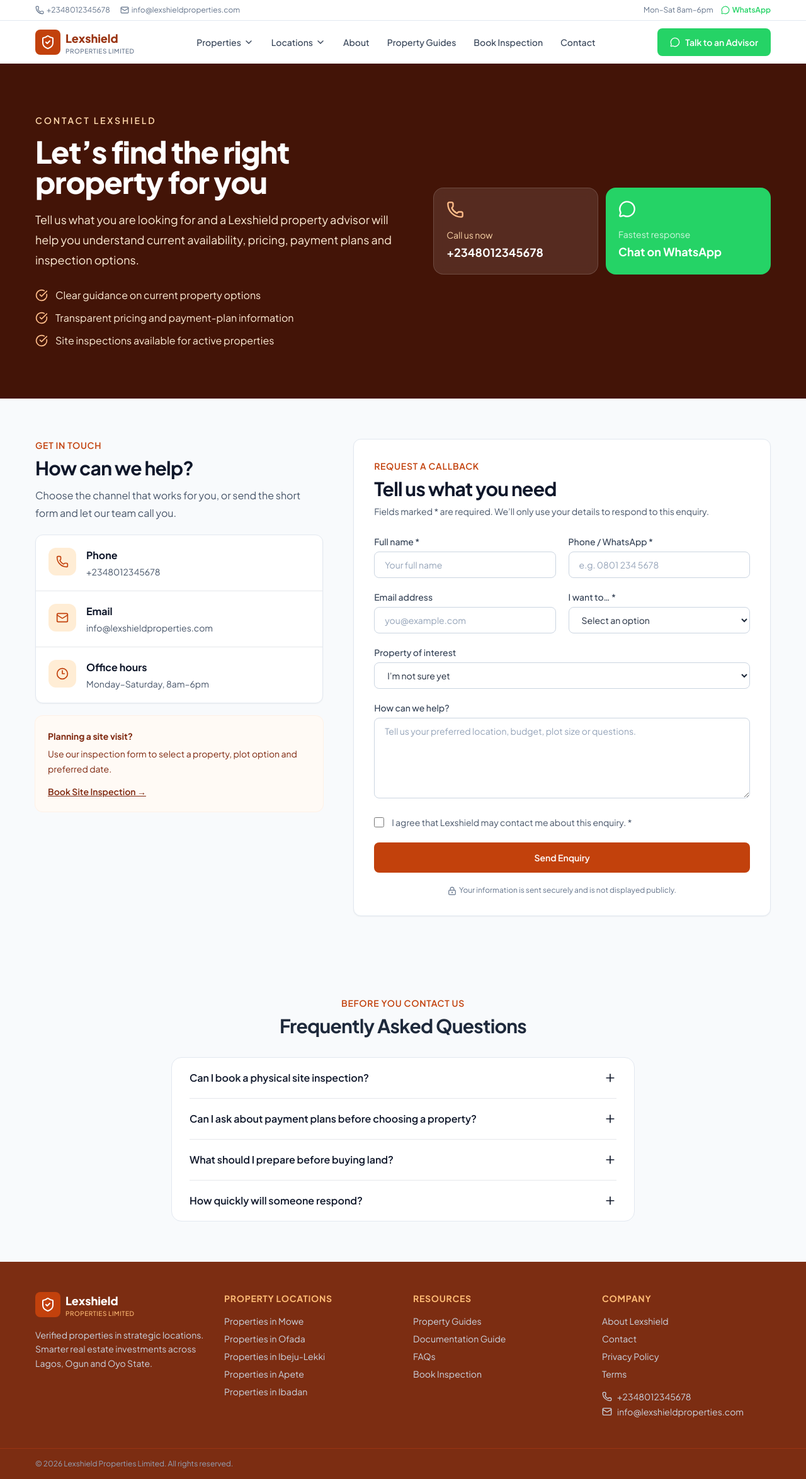
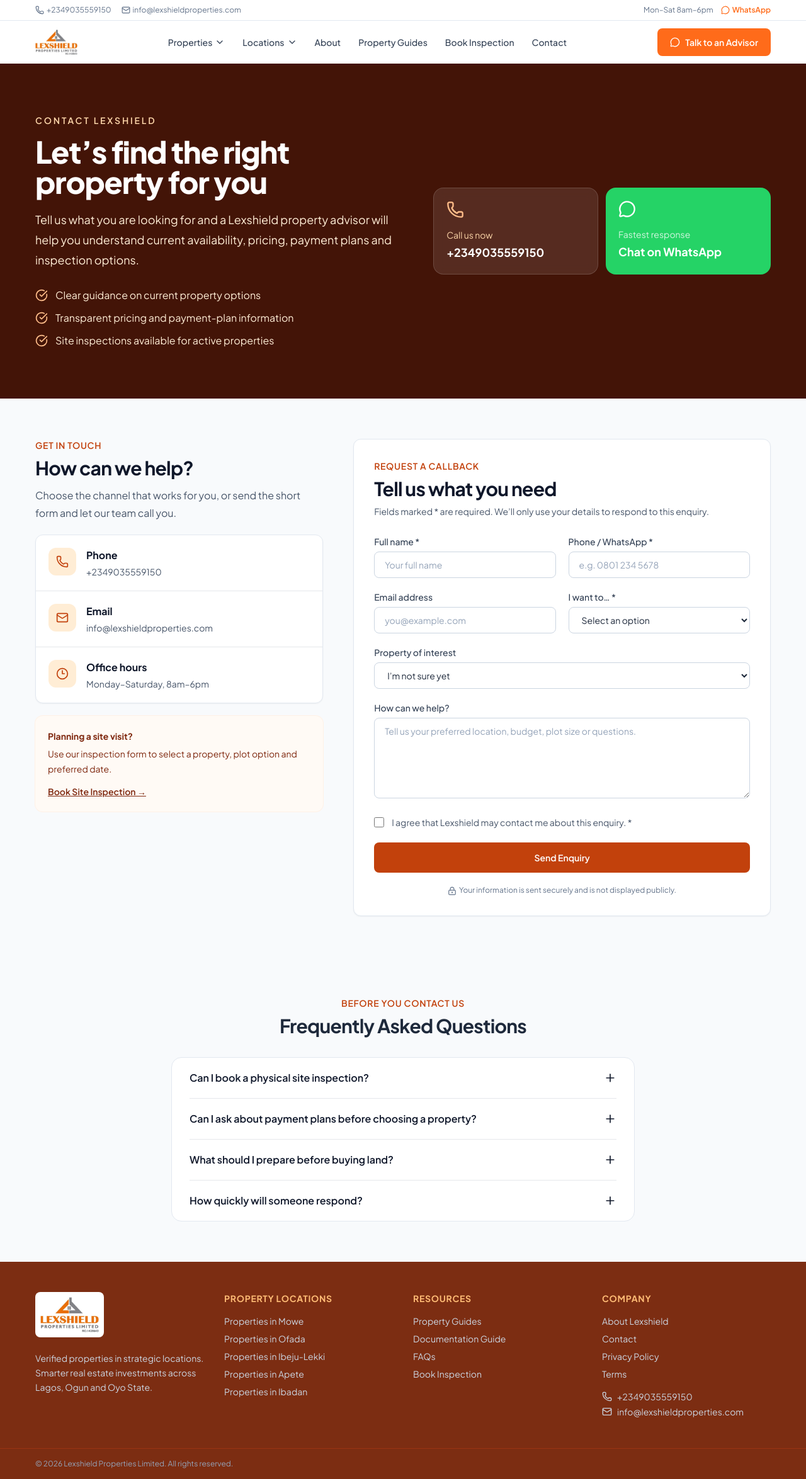
Before and after one commit to Gandokijnr/lexshield-properties, a Nuxt app: page /contact in a window 1280 px wide. Shown: the whole page at 63% size. Built offline with nearby package versions, Linux system fonts and the light colour scheme.

Commit message:
updated whatsapp number and phone number

```diff
--- a/assets/css/main.css
+++ b/assets/css/main.css
@@ -7,10 +7,17 @@
     -webkit-text-size-adjust: 100%;
     scroll-behavior: smooth;
   }
+
   body {
     @apply font-sans text-neutral-800 antialiased;
   }
-  h1, h2, h3, h4, h5, h6 {
+
+  h1,
+  h2,
+  h3,
+  h4,
+  h5,
+  h6 {
     @apply font-bold tracking-tight;
     line-height: 1.2;
   }
@@ -20,69 +27,91 @@
   .btn {
     @apply inline-flex items-center justify-center gap-2 rounded-lg px-5 py-3 text-sm font-semibold transition-all duration-200 focus:outline-none focus:ring-2 focus:ring-offset-2;
   }
+
   .btn-primary {
     @apply btn bg-primary-700 text-white hover:bg-primary-800 focus:ring-primary-500;
   }
+
   .btn-secondary {
     @apply btn bg-secondary-500 text-white hover:bg-secondary-600 focus:ring-secondary-400;
   }
+
   .btn-whatsapp {
-    @apply btn bg-[#25D366] text-white hover:bg-[#1da851] focus:ring-[#25D366];
+    @apply btn bg-[#FF6B1A] text-white hover:bg-[#1da851] focus:ring-[#25D366];
   }
+
   .btn-call {
     @apply btn bg-primary-600 text-white hover:bg-primary-700 focus:ring-primary-400;
   }
+
   .btn-outline {
     @apply btn border border-neutral-300 bg-white text-neutral-700 hover:border-primary-500 hover:text-primary-700 focus:ring-primary-400;
   }
+
   .btn-ghost {
     @apply btn text-primary-700 hover:bg-primary-50 focus:ring-primary-300;
   }
+
   .card {
     @apply rounded-xl border border-neutral-200 bg-white shadow-sm;
   }
+
   .input {
     @apply w-full rounded-lg border border-neutral-300 bg-white px-4 py-2.5 text-sm text-neutral-800 placeholder-neutral-400 transition focus:border-primary-500 focus:outline-none focus:ring-2 focus:ring-primary-200;
   }
+
   .label {
     @apply mb-1.5 block text-sm font-medium text-neutral-700;
   }
+
   .badge {
     @apply inline-flex items-center rounded-full px-2.5 py-0.5 text-xs font-semibold;
   }
+
   .badge-success {
     @apply badge bg-success-100 text-success-800;
   }
+
   .badge-warning {
     @apply badge bg-warning-100 text-warning-800;
   }
+
   .badge-error {
     @apply badge bg-error-100 text-error-800;
   }
+
   .badge-primary {
     @apply badge bg-primary-100 text-primary-800;
   }
+
   .badge-accent {
     @apply badge bg-accent-100 text-accent-800;
   }
+
   .section {
     @apply py-12 md:py-16;
   }
+
   .container-page {
     @apply mx-auto max-w-[1200px] px-4;
   }
+
   .prose-content p {
     @apply mb-4 leading-relaxed text-neutral-700;
   }
+
   .prose-content h2 {
     @apply mb-3 mt-8 text-2xl text-neutral-900;
   }
+
   .prose-content h3 {
     @apply mb-2 mt-6 text-xl text-neutral-900;
   }
+
   .prose-content ul {
     @apply mb-4 list-disc space-y-1 pl-5 text-neutral-700;
   }
+
   .prose-content a {
     @apply text-primary-700 underline hover:text-primary-800;
   }
--- a/components/AppFooter.vue
+++ b/components/AppFooter.vue
@@ -3,15 +3,14 @@
     <div class="container-page py-12">
       <div class="grid gap-8 md:grid-cols-2 lg:grid-cols-4">
         <div>
-          <div class="flex items-center gap-2">
-            <div class="flex h-10 w-10 items-center justify-center rounded-lg bg-primary-700 text-white">
-              <ShieldIcon class="h-6 w-6" />
-            </div>
-            <div class="leading-tight">
-              <span class="block text-lg font-extrabold text-white">Lexshield</span>
-              <span class="block text-[10px] font-medium uppercase tracking-wider text-primary-300">Properties Limited</span>
-            </div>
-          </div>
+          <NuxtLink to="/" class="inline-block rounded-lg bg-white p-2" aria-label="Lexshield Properties Limited home">
+            <img
+              src="/lexshield-logo.jpg"
+              alt="Lexshield Properties Limited"
+              width="52"
+              class="h-14 w-auto object-contain"
+            />
+          </NuxtLink>
           <p class="mt-4 text-sm leading-relaxed text-neutral-300">
             Verified properties in strategic locations. Smarter real estate investments across Lagos, Ogun and Oyo State.
           </p>
@@ -86,7 +85,6 @@
 
 <script setup lang="ts">
 import {
-  ShieldCheck as ShieldIcon,
   Phone as PhoneIcon,
   Mail as MailIcon,
   MapPin as MapPinIcon,
--- a/components/AppHeader.vue
+++ b/components/AppHeader.vue
@@ -17,7 +17,7 @@
         </div>
         <div class="flex items-center gap-3">
           <span class="hidden sm:inline">Mon–Sat 8am–6pm</span>
-          <a :href="whatsappLink" target="_blank" rel="noopener" class="flex items-center gap-1 font-semibold text-[#25D366]" @click="trackWhatsApp">
+          <a :href="whatsappLink" target="_blank" rel="noopener" class="flex items-center gap-1 font-semibold text-[#FF6B1A]" @click="trackWhatsApp">
             <WhatsAppIcon class="h-3.5 w-3.5" />
             <span>WhatsApp</span>
           </a>
@@ -26,14 +26,13 @@
     </div>
 
     <div class="container-page flex items-center justify-between py-3">
-      <NuxtLink to="/" class="flex items-center gap-2">
-        <div class="flex h-10 w-10 items-center justify-center rounded-lg bg-primary-700 text-white">
-          <ShieldIcon class="h-6 w-6" />
-        </div>
-        <div class="leading-tight">
-          <span class="block text-lg font-extrabold text-primary-800">Lexshield</span>
-          <span class="block text-[10px] font-medium uppercase tracking-wider text-neutral-500">Properties Limited</span>
-        </div>
+      <NuxtLink to="/" class="shrink-0" aria-label="Lexshield Properties Limited home">
+        <img
+          src="/lexshield-logo.jpg"
+          alt="Lexshield Properties Limited"
+          width="52"
+          class="h-9 w-auto object-contain sm:h-10"
+        />
       </NuxtLink>
 
       <nav class="hidden items-center gap-1 lg:flex">
@@ -84,7 +83,6 @@ import {
   Mail as MailIcon,
   Menu as MenuIcon,
   X as CloseIcon,
-  ShieldCheck as ShieldIcon,
   MessageCircle as WhatsAppIcon,
 } from 'lucide-vue-next'
 
--- a/layouts/admin.vue
+++ b/layouts/admin.vue
@@ -1,2 +1,2 @@
-<template><div class="min-h-screen bg-neutral-100"><header class="border-b bg-white"><div class="container-page flex h-16 items-center justify-between"><NuxtLink to="/admin" class="flex items-center gap-2 font-extrabold text-primary-700"><ShieldCheck class="h-6 w-6"/>Lexshield Admin</NuxtLink><nav class="flex items-center gap-1 text-sm"><NuxtLink to="/admin/properties" class="rounded-lg px-3 py-2 hover:bg-primary-50">Properties</NuxtLink><NuxtLink to="/admin/media" class="rounded-lg px-3 py-2 hover:bg-primary-50">Media</NuxtLink><NuxtLink to="/admin/blog" class="rounded-lg px-3 py-2 hover:bg-primary-50">Blog</NuxtLink><button class="rounded-lg px-3 py-2 text-neutral-600 hover:bg-neutral-100" @click="logout">Sign out</button></nav></div></header><main><slot/></main></div></template>
-<script setup lang="ts">import{ShieldCheck}from'lucide-vue-next';async function logout(){await useSupabase().auth.signOut();await navigateTo('/admin/login')}</script>
+<template><div class="min-h-screen bg-neutral-100"><header class="border-b bg-white"><div class="container-page flex min-h-16 items-center justify-between gap-4 py-2"><NuxtLink to="/admin" class="flex items-center gap-2 font-extrabold text-primary-700"><img src="/lexshield-logo.jpg" alt="Lexshield Properties Limited" width="612" height="368" class="h-9 w-auto object-contain"/><span class="hidden sm:inline">Admin</span></NuxtLink><nav class="flex items-center gap-1 text-sm"><NuxtLink to="/admin/properties" class="rounded-lg px-3 py-2 hover:bg-primary-50">Properties</NuxtLink><NuxtLink to="/admin/media" class="rounded-lg px-3 py-2 hover:bg-primary-50">Media</NuxtLink><NuxtLink to="/admin/blog" class="rounded-lg px-3 py-2 hover:bg-primary-50">Blog</NuxtLink><button class="rounded-lg px-3 py-2 text-neutral-600 hover:bg-neutral-100" @click="logout">Sign out</button></nav></div></header><main><slot/></main></div></template>
+<script setup lang="ts">async function logout(){await useSupabase().auth.signOut();await navigateTo('/admin/login')}</script>
--- a/nuxt.config.ts
+++ b/nuxt.config.ts
@@ -18,8 +18,8 @@ export default defineNuxtConfig({
       companyVideoUrl: process.env.COMPANY_VIDEO_URL || '',
       supabaseUrl: process.env.SUPABASE_URL || process.env.VITE_SUPABASE_URL || '',
       supabaseAnonKey: process.env.SUPABASE_ANON_KEY || process.env.VITE_SUPABASE_ANON_KEY || '',
-      whatsappNumber: process.env.WHATSAPP_NUMBER || '2348012345678',
-      phoneNumber: process.env.PHONE_NUMBER || '+2348012345678',
+      whatsappNumber: process.env.WHATSAPP_NUMBER || '+2348094471000',
+      phoneNumber: process.env.PHONE_NUMBER || '+2349035559150',
       email: process.env.CONTACT_EMAIL || 'info@lexshieldproperties.com',
       gaId: process.env.GA_ID || '',
     },
@@ -39,7 +39,8 @@ export default defineNuxtConfig({
         { name: 'theme-color', content: '#ea580c' },
       ],
       link: [
-        { rel: 'icon', type: 'image/x-icon', href: '/favicon.ico' },
+        { rel: 'icon', type: 'image/jpeg', href: '/lexshield-logo.jpg' },
+        { rel: 'apple-touch-icon', href: '/lexshield-logo.jpg' },
         { rel: 'preconnect', href: 'https://fonts.googleapis.com' },
         { rel: 'preconnect', href: 'https://fonts.gstatic.com', crossorigin: '' },
         {
```
Also changed, not shown: public/lexshield-logo.jpg (added).
